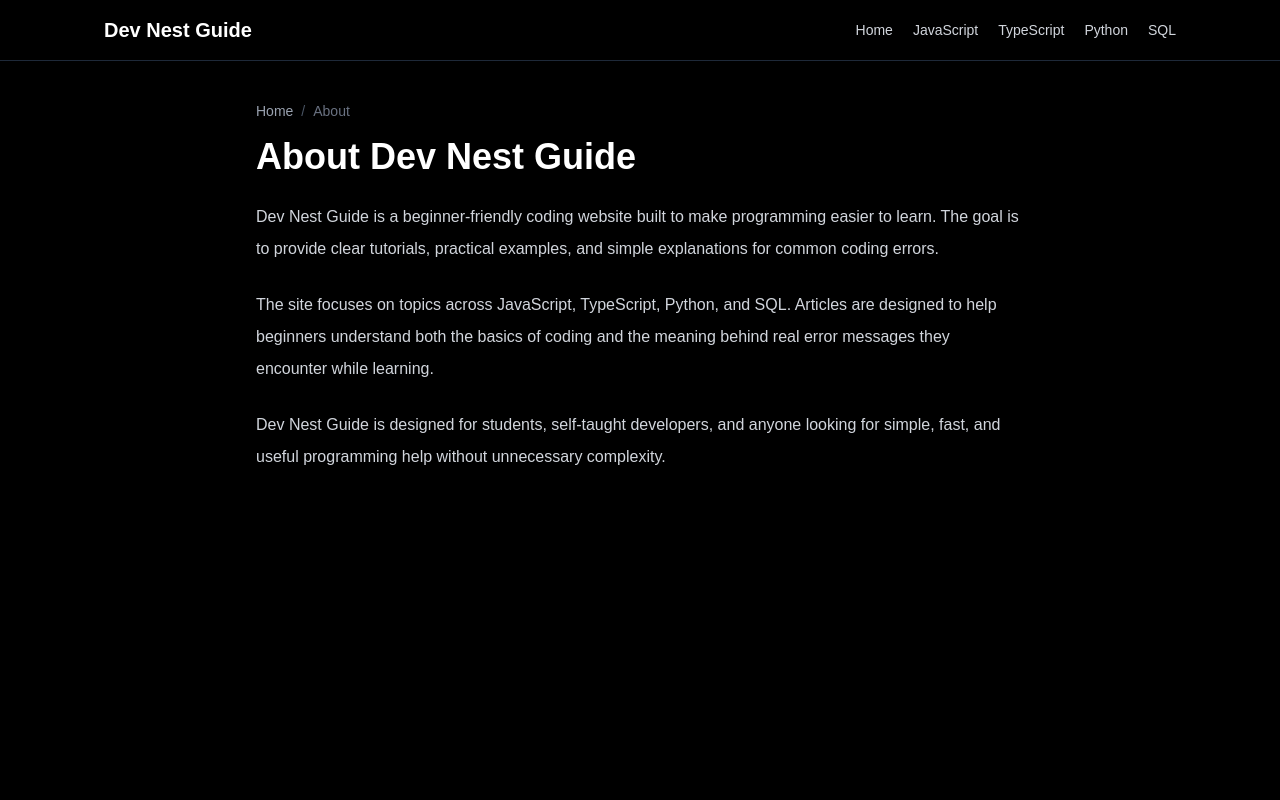
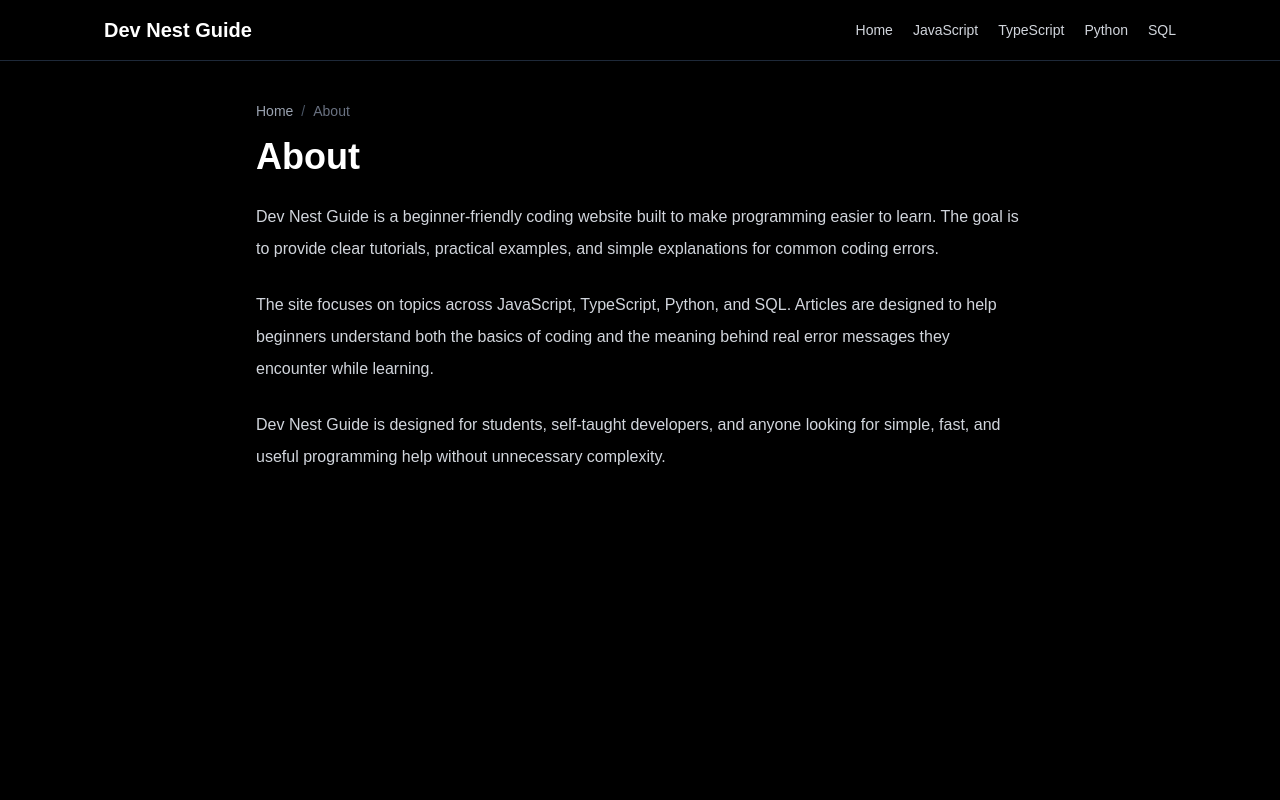
Before and after one commit to Chaikata/simple-coding-guide, a Next.js app: page /about in a window 1280 px wide. Shown: the top 800 px of the page. Built offline with nearby package versions, Linux system fonts and the light colour scheme.

Commit message:
footer update

```diff
--- a/app/about/page.tsx
+++ b/app/about/page.tsx
@@ -18,7 +18,7 @@ export default function AboutPage() {
           <span className="text-gray-500">About</span>
         </nav>
 
-        <h1 className="mb-6 text-4xl font-bold">About Dev Nest Guide</h1>
+        <h1 className="mb-6 text-4xl font-bold">About</h1>
 
         <div className="space-y-6 leading-8 text-gray-300">
           <p>
--- a/app/contact/page.tsx
+++ b/app/contact/page.tsx
@@ -27,7 +27,7 @@ export default function ContactPage() {
           </p>
 
           <div className="rounded-lg border border-gray-700 bg-zinc-900 p-4">
-            <p className="font-medium text-white">contact@devnestguide.com</p>
+            <p className="font-medium text-white">contact.devnestguide@gmail.com</p>
           </div>
 
           <p>
```
